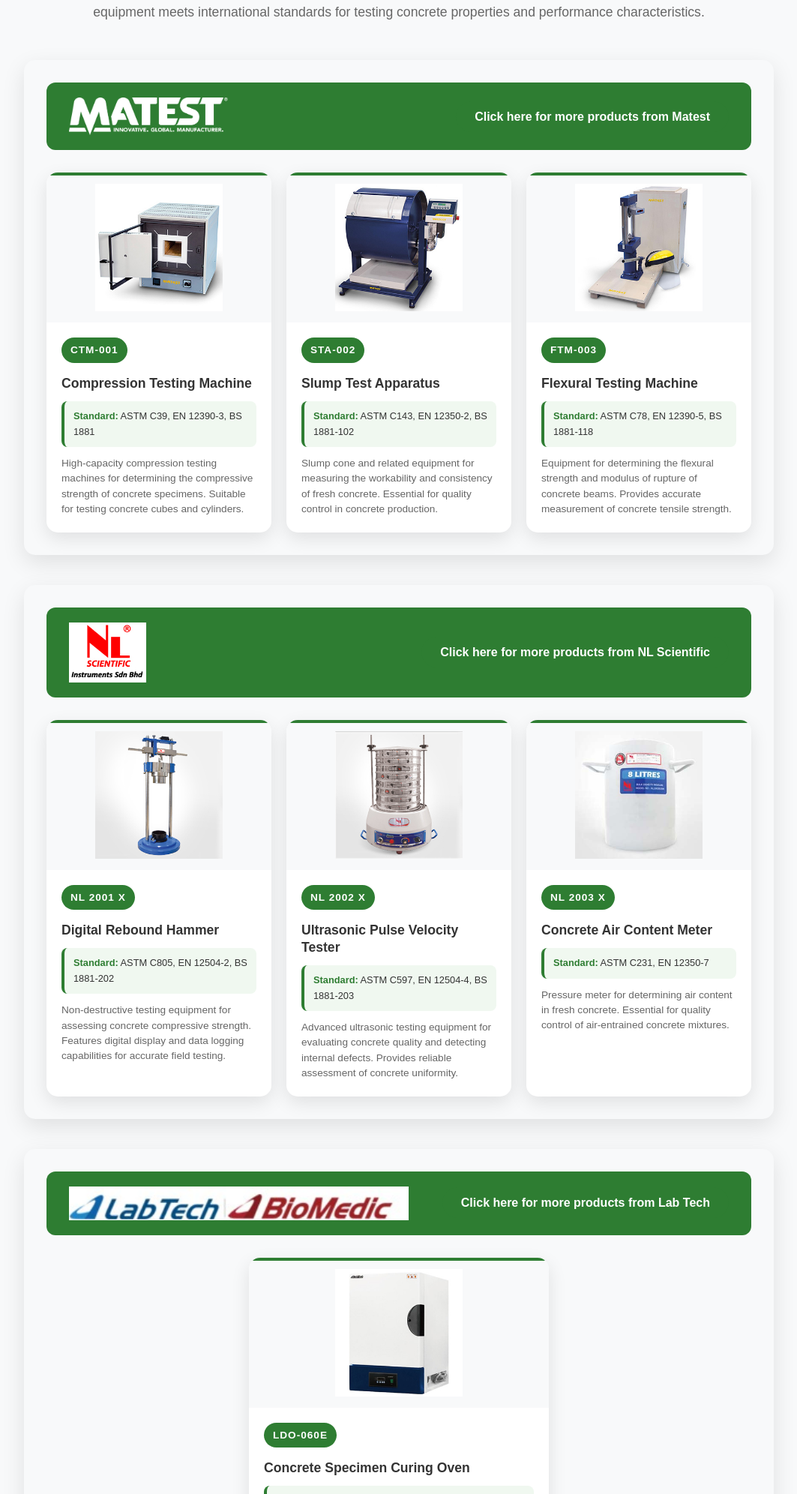
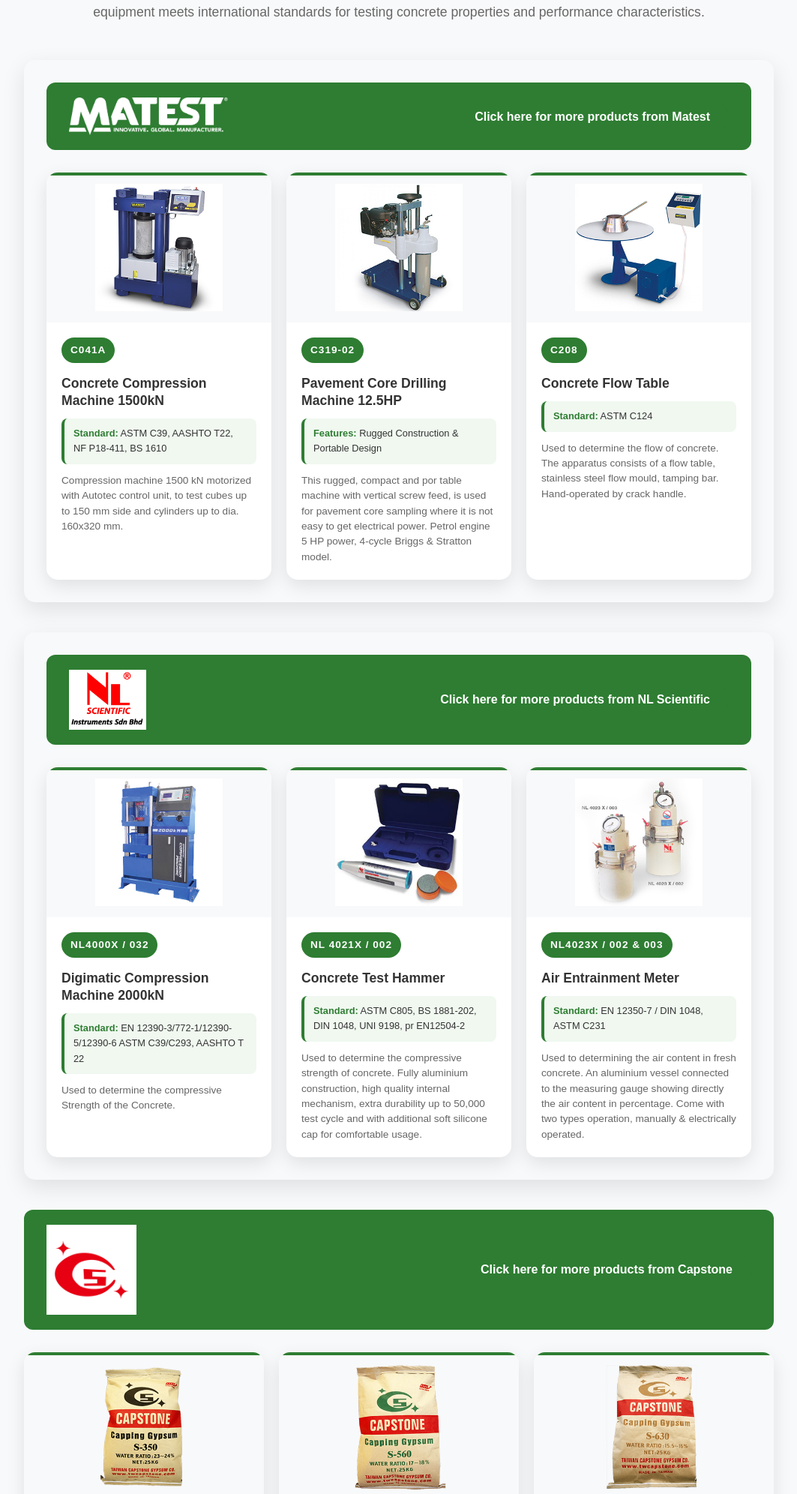
Before and after one commit to IvanDineros23/Gemarc-enterprises, a PHP site: page /concrete-mortar.html in a window 1280 px wide. Shown: the part 575-2567 px from the top of the page at 75% size, without its empty margins (108-1171 px from the left). Run offline with PHP 8.4, Linux system fonts and the light colour scheme.

Commit message:
concrete-mortar page done

```diff
--- a/concrete-mortar.html
+++ b/concrete-mortar.html
@@ -86,37 +86,37 @@
                     <div class="products-grid">
                         <div class="product-card">
                             <div class="product-image">
-                                <img src="images/A024N.jpg" alt="Compression Testing Machine" class="product-img">
+                                <img src="images/c041a.jpg" alt="C041A Concrete Compression Machine 1500kN" class="product-img">
                             </div>
                             <div class="product-info">
-                                <h4 class="product-code">CTM-001</h4>
-                                <h3 class="product-name">Compression Testing Machine</h3>
-                                <p class="product-standard"><strong>Standard:</strong> ASTM C39, EN 12390-3, BS 1881</p>
-                                <p class="product-description">High-capacity compression testing machines for determining the compressive strength of concrete specimens. Suitable for testing concrete cubes and cylinders.</p>
+                                <h4 class="product-code">C041A</h4>
+                                <h3 class="product-name">Concrete Compression Machine 1500kN</h3>
+                                <p class="product-standard"><strong>Standard:</strong> ASTM C39, AASHTO T22, NF P18-411, BS 1610</p>
+                                <p class="product-description">Compression machine 1500 kN motorized with Autotec control unit, to test cubes up to 150 mm side and cylinders up to dia. 160x320 mm.</p>
                             </div>
                         </div>
 
                         <div class="product-card">
                             <div class="product-image">
-                                <img src="images/A075N.jpg" alt="Slump Test Apparatus" class="product-img">
+                                <img src="images/C319-02.jpg" alt="C319-02 Pavement Core Drilling Machine 12.5HP" class="product-img">
                             </div>
                             <div class="product-info">
-                                <h4 class="product-code">STA-002</h4>
-                                <h3 class="product-name">Slump Test Apparatus</h3>
-                                <p class="product-standard"><strong>Standard:</strong> ASTM C143, EN 12350-2, BS 1881-102</p>
-                                <p class="product-description">Slump cone and related equipment for measuring the workability and consistency of fresh concrete. Essential for quality control in concrete production.</p>
+                                <h4 class="product-code">C319-02</h4>
+                                <h3 class="product-name">Pavement Core Drilling Machine 12.5HP</h3>
+                                <p class="product-standard"><strong>Features:</strong> Rugged Construction & Portable Design</p>
+                                <p class="product-description">This rugged, compact and por table machine with vertical screw feed, is used for pavement core sampling where it is not easy to get electrical power. Petrol engine 5 HP power, 4-cycle Briggs & Stratton model.</p>
                             </div>
                         </div>
 
                         <div class="product-card">
                             <div class="product-image">
-                                <img src="images/A125N.jpg" alt="Flexural Testing Machine" class="product-img">
+                                <img src="images/C208.jpg" alt="C208 Concrete Flow Table" class="product-img">
                             </div>
                             <div class="product-info">
-                                <h4 class="product-code">FTM-003</h4>
-                                <h3 class="product-name">Flexural Testing Machine</h3>
-                                <p class="product-standard"><strong>Standard:</strong> ASTM C78, EN 12390-5, BS 1881-118</p>
-                                <p class="product-description">Equipment for determining the flexural strength and modulus of rupture of concrete beams. Provides accurate measurement of concrete tensile strength.</p>
+                                <h4 class="product-code">C208</h4>
+                                <h3 class="product-name">Concrete Flow Table</h3>
+                                <p class="product-standard"><strong>Standard:</strong> ASTM C124</p>
+                                <p class="product-description">Used to determine the flow of concrete. The apparatus consists of a flow table, stainless steel flow mould, tamping bar. Hand-operated by crack handle.</p>
                             </div>
                         </div>
                     </div>
@@ -138,65 +138,145 @@
                     <div class="products-grid">
                         <div class="product-card">
                             <div class="product-image">
-                                <img src="images/NL-1002-X-002.png" alt="Rebound Hammer" class="product-img">
+                                <img src="images/nl-4000-032.jpg" alt="NL4000X / 032 Digimatic Compression Machine 2000kN" class="product-img">
                             </div>
                             <div class="product-info">
-                                <h4 class="product-code">NL 2001 X</h4>
-                                <h3 class="product-name">Digital Rebound Hammer</h3>
-                                <p class="product-standard"><strong>Standard:</strong> ASTM C805, EN 12504-2, BS 1881-202</p>
-                                <p class="product-description">Non-destructive testing equipment for assessing concrete compressive strength. Features digital display and data logging capabilities for accurate field testing.</p>
+                                <h4 class="product-code">NL4000X / 032</h4>
+                                <h3 class="product-name">Digimatic Compression Machine 2000kN</h3>
+                                <p class="product-standard"><strong>Standard:</strong> EN 12390-3/772-1/12390-5/12390-6 ASTM C39/C293, AASHTO T 22</p>
+                                <p class="product-description">Used to determine the compressive Strength of the Concrete.</p>
                             </div>
                         </div>
 
                         <div class="product-card">
                             <div class="product-image">
-                                <img src="images/NL-1015-X-011.jpg" alt="Ultrasonic Pulse Velocity Tester" class="product-img">
+                                <img src="images/NL-4021-X-002.jpg" alt="NL 4021X / 002 Concrete Test Hammer" class="product-img">
                             </div>
                             <div class="product-info">
-                                <h4 class="product-code">NL 2002 X</h4>
-                                <h3 class="product-name">Ultrasonic Pulse Velocity Tester</h3>
-                                <p class="product-standard"><strong>Standard:</strong> ASTM C597, EN 12504-4, BS 1881-203</p>
-                                <p class="product-description">Advanced ultrasonic testing equipment for evaluating concrete quality and detecting internal defects. Provides reliable assessment of concrete uniformity.</p>
+                                <h4 class="product-code">NL 4021X / 002</h4>
+                                <h3 class="product-name">Concrete Test Hammer</h3>
+                                <p class="product-standard"><strong>Standard:</strong> ASTM C805, BS 1881-202, DIN 1048, UNI 9198, pr EN12504-2</p>
+                                <p class="product-description">Used to determine the compressive strength of concrete. Fully aluminium construction, high quality internal mechanism, extra durability up to 50,000 test cycle and with additional soft silicone cap for comfortable usage.</p>
                             </div>
                         </div>
 
                         <div class="product-card">
                             <div class="product-image">
-                                <img src="images/NL-1003-X.jpg" alt="Concrete Air Content Meter" class="product-img">
+                                <img src="images\NL-4023-X-002-003.png" alt="Air Entrainment Meter (NL4023X / 002 & 003)" class="product-img">
                             </div>
                             <div class="product-info">
-                                <h4 class="product-code">NL 2003 X</h4>
-                                <h3 class="product-name">Concrete Air Content Meter</h3>
-                                <p class="product-standard"><strong>Standard:</strong> ASTM C231, EN 12350-7</p>
-                                <p class="product-description">Pressure meter for determining air content in fresh concrete. Essential for quality control of air-entrained concrete mixtures.</p>
+                                <h4 class="product-code">NL4023X / 002 & 003</h4>
+                                <h3 class="product-name">Air Entrainment Meter</h3>
+                                <p class="product-standard"><strong>Standard:</strong> EN 12350-7 / DIN 1048, ASTM C231</p>
+                                <p class="product-description">Used to determining the air content in fresh concrete. An aluminium vessel connected to the measuring gauge showing directly the air content in percentage. Come with two types operation, manually & electrically operated.</p>
                             </div>
                         </div>
                     </div>
                 </div>
 
-                <!-- LabTech BioMedic Products Section -->
-                <div class="brand-section labtech-section">
+                <!-- Capstone Products Section -->
+                <div class="brand-section capstone-section">
                     <div class="brand-header">
                         <div class="brand-logo">
-                            <img src="images/partnership/labtech_logo.jpg" alt="LabTech BioMedic" class="brand-logo-img">
+                            <img src="images/partnership/capping-gypsum-logo.png" alt="Capstone" class="brand-logo-img" style="width: 120px; height: auto;">
                         </div>
                         <div class="brand-link">
                             <a href="#" target="_blank" class="brand-website-link">
-                                Click here for more products from Lab Tech
+                                Click here for more products from Capstone
                             </a>
                         </div>
                     </div>
 
-                    <div class="single-product-container">
+                    <div class="products-grid">
+                        <div class="product-card">
+                            <div class="product-image">
+                                <img src="images\TC_S350.png" alt="CAPSTONE S-350" class="product-img">
+                            </div>
+                            <div class="product-info">
+                                <h4 class="product-code">CAPSTONE S-350</h4>
+                                <h3 class="product-name">CAPSTONE S-350</h3>
+                                <p class="product-standard"><strong>Features:</strong> Most Popular Concrete Capping Product</p>
+                                <p class="product-description">S-350 is the most popular concrete capping products of Capstone Series. S-350 provides the best balance of working ability and strength performance for concrete capping.</p>
+                            </div>
+                        </div>
+
+                        <div class="product-card">
+                            <div class="product-image">
+                                <img src="images\S-560.png" alt="CAPSTONE S-560" class="product-img">
+                            </div>
+                            <div class="product-info">
+                                <h4 class="product-code">CAPSTONE S-560</h4>
+                                <h3 class="product-name">CAPSTONE S-560</h3>
+                                <p class="product-standard"><strong>Features:</strong> Extremely High Strength Gypsum</p>
+                                <p class="product-description">S-560 represents the extremely high strength gypsum, which is exclusive in capping gypsum application. Many governments critical construction in Taiwan requested S-560 as the capping material. Such as the Taiwan High-Speed Rail, highway and bridge construction, etc. The extremely high strength gypsum S-560 is believed to be a trend in the near future.</p>
+                            </div>
+                        </div>
+
+                        <div class="product-card">
+                            <div class="product-image">
+                                <img src="images\S-630.png" alt="CAPSTONE S-630" class="product-img">
+                            </div>
+                            <div class="product-info">
+                                <h4 class="product-code">CAPSTONE S-630</h4>
+                                <h3 class="product-name">CAPSTONE S-630</h3>
+                                <p class="product-standard"><strong>Features:</strong> Newest Product with Unbeatable Strength</p>
+                                <p class="product-description">S-630 is the newest product launched in 2012. The strength has reached 9000psi unbeatably. It shows the highest technique of capping gypsum at present all over the world and the R&D ability of TAIWAN CAPSTONE Lab. The holding time is slightly longer than any other products at 40 mins. it fits the highest strength concrete compressive test.</p>
+                            </div>
+                        </div>
+                    </div>
+                </div>
+
+                <!-- EHWA Products Section -->
+                <div class="brand-section ehwa-section">
+                    <div class="brand-header">
+                        <div class="brand-logo">
+                            <img src="images/partnership/ehwa.png" alt="EHWA" class="brand-logo-img" style="width: 140px; height: auto;">
+                        </div>
+                        <div class="brand-link">
+                            <a href="https://ehwadia.com/" target="_blank" class="brand-website-link">
+                                Click here for more products from EHWA
+                            </a>
+                        </div>
+                    </div>
+
+                    <div class="single-product-container" style="display: flex; justify-content: center;">
                         <div class="product-card featured-product">
                             <div class="product-image">
-                                <img src="images/LDO-060E.jpg" alt="LDO-060E Concrete Curing Oven" class="product-img">
+                                <img src="images/ehwa-core-bits.png" alt="EHWA Core Bits for Drilling" class="product-img">
                             </div>
                             <div class="product-info">
-                                <h4 class="product-code">LDO-060E</h4>
-                                <h3 class="product-name">Concrete Specimen Curing Oven</h3>
-                                <p class="product-standard"><strong>Features:</strong> Precise Temperature Control & Uniform Heat Distribution</p>
-                                <p class="product-description">Specialized curing oven for concrete specimens. Stainless steel chamber ensures optimal curing conditions. Digital temperature control with auto-tuning function for consistent results.</p>
+                                <h4 class="product-code">EHWA-CB-001</h4>
+                                <h3 class="product-name">Core Bits for Drilling</h3>
+                                <p class="product-standard"><strong>Features:</strong> Diamond Core Drilling Technology</p>
+                                <p class="product-description">High-performance diamond core drilling bits designed for precision drilling in concrete, masonry, and other construction materials. Features advanced diamond cutting technology for superior performance and longer service life in demanding drilling applications.</p>
+                            </div>
+                        </div>
+                    </div>
+                </div>
+
+                <!-- TBT Nanjing Products Section -->
+                <div class="brand-section tbt-section">
+                    <div class="brand-header">
+                        <div class="brand-logo">
+                            <img src="images/tbt-Nanjing_logo.jpg" alt="TBT Nanjing" class="brand-logo-img">
+                        </div>
+                        <div class="brand-link">
+                            <a href="https://www.tbt-scietech.com/" target="_blank" class="brand-website-link">
+                                Click here for more products from TBT Nanjing
+                            </a>
+                        </div>
+                    </div>
+
+                    <div class="single-product-container" style="display: flex; justify-content: center;">
+                        <div class="product-card featured-product">
+                            <div class="product-image">
+                                <img src="images/TBTCTM-2000N-300x300.jpg" alt="TBTCTM-2000N Compression Testing Machine" class="product-img">
+                            </div>
+                            <div class="product-info">
+                                <h4 class="product-code">TBTCTM-2000N</h4>
+                                <h3 class="product-name">Compression Testing Machine w/ Digital Display</h3>
+                                <p class="product-standard"><strong>Standard:</strong> EN 12390-3/772-1/12390-5/12390-6 ASTM C39/C293, AASHTO T 22</p>
+                                <p class="product-description">The testing machine is designed for testing the compressive strength of building materials such as brick, cement mortar and concrete; it is electro-hydraulically powered and the pressure applied on the specimen can be displayed directly; The maximum force value can be maintained and the data measured can be saved when the power is off; The test data can be processed automatically and the test report can be printed.</p>
                             </div>
                         </div>
                     </div>
--- a/styles.css
+++ b/styles.css
@@ -803,6 +803,7 @@ body {
     border-radius: 10px;
     box-shadow: 0 5px 15px rgba(0, 0, 0, 0.1);
     text-align: center;
+    margin-top: 60px;
 }
 
 .services-offered h3 {
@@ -3434,6 +3435,37 @@ body {
     filter: none;
 }
 
+/* Capstone logo - no filter needed */
+.capstone-section .brand-logo-img {
+    height: 50px;
+    width: auto;
+    filter: none;
+}
+
+/* EHWA logo - no filter needed */
+.ehwa-section .brand-logo-img {
+    height: 50px;
+    width: auto;
+    filter: none;
+}
+
+/* TBT Nanjing logo - no filter needed */
+.tbt-section .brand-logo-img {
+    height: 50px;
+    width: auto;
+    filter: none;
+}
+
+/* Add spacing between Capstone and EHWA sections */
+.ehwa-section {
+    margin-top: 60px;
+}
+
+/* Add spacing for TBT section */
+.tbt-section {
+    margin-top: 60px;
+}
+
 .brand-tagline {
     font-size: 1.1rem;
     font-weight: 600;
```
Also changed, not shown: images/C208.jpg (added), images/C319-02.jpg (added), images/NL-4021-X-002.jpg (added), images/NL-4023-X-002-003.png (added), images/S-560.png (added), images/S-630.png (added), images/TBTCTM-2000N-300x300.jpg (added), images/TC_S350.png (added), images/c041a.jpg (added), images/capping-gypsum-logo-150x150.png (added), images/ehwa-core-bits.png (added), images/nl-4000-032.jpg (added), images/tbt-Nanjing_logo.jpg (added).
